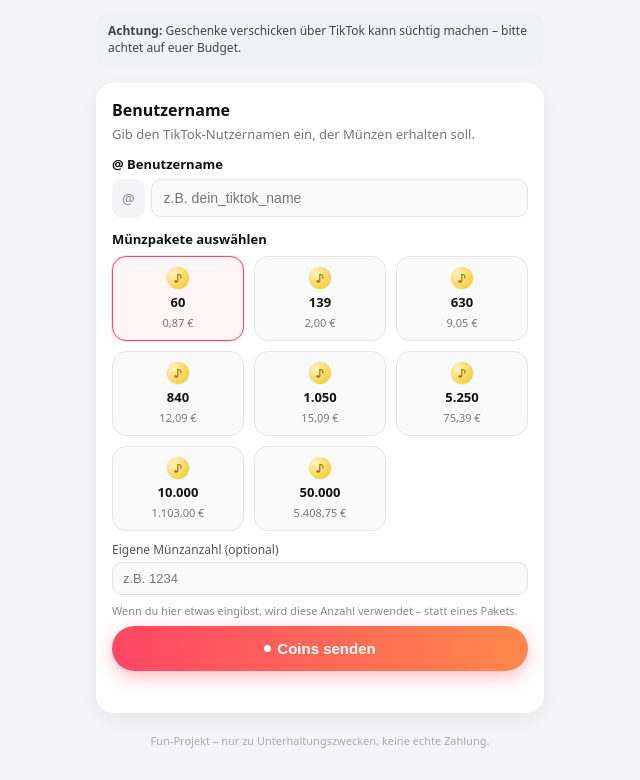
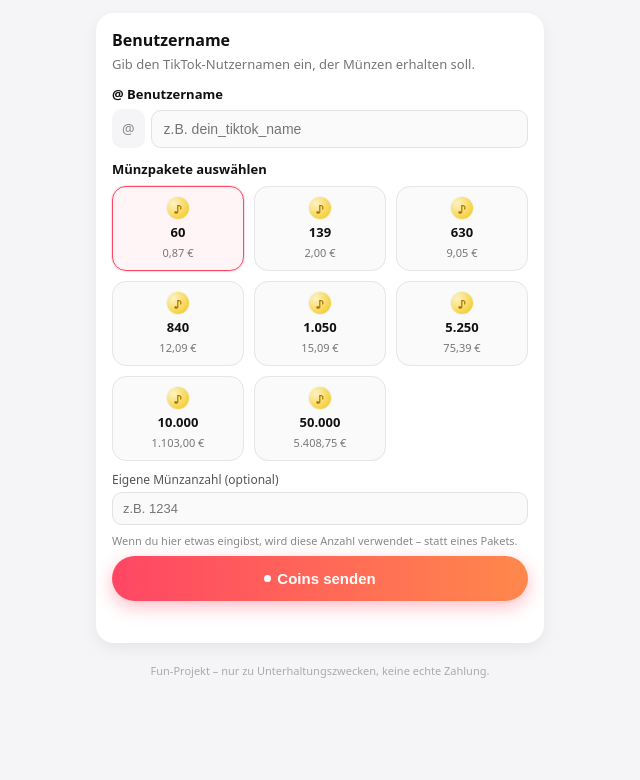
Before and after one commit to Nuqat76/Fun-Coins-, a website: page public/index.html in a window 1280 px wide. Shown: the part 62-842 px from the top of the page, without its empty margins (320-960 px from the left). After the commit the page ends 800 px from the top, so only its background shows below. Drawn offline with Linux system fonts and the light colour scheme.

Commit message:
Update index.html

```diff
--- a/public/index.html
+++ b/public/index.html
@@ -484,17 +484,11 @@
       <div class="balance-block">
         <div class="balance-label">Münzguthaben</div>
         <div class="balance-value">
-          <span id="balanceValue">8.000.000</span>
+          <span id="balanceValue">8.030.000</span>
           <span class="coin-dot"></span>
         </div>
       </div>
     </header>
-
-    <!-- Hinweis -->
-    <div class="notice">
-      <strong>Achtung:</strong> Geschenke verschicken über TikTok kann süchtig
-      machen – bitte achtet auf euer Budget.
-    </div>
 
     <!-- Karte -->
     <div class="card">
```
